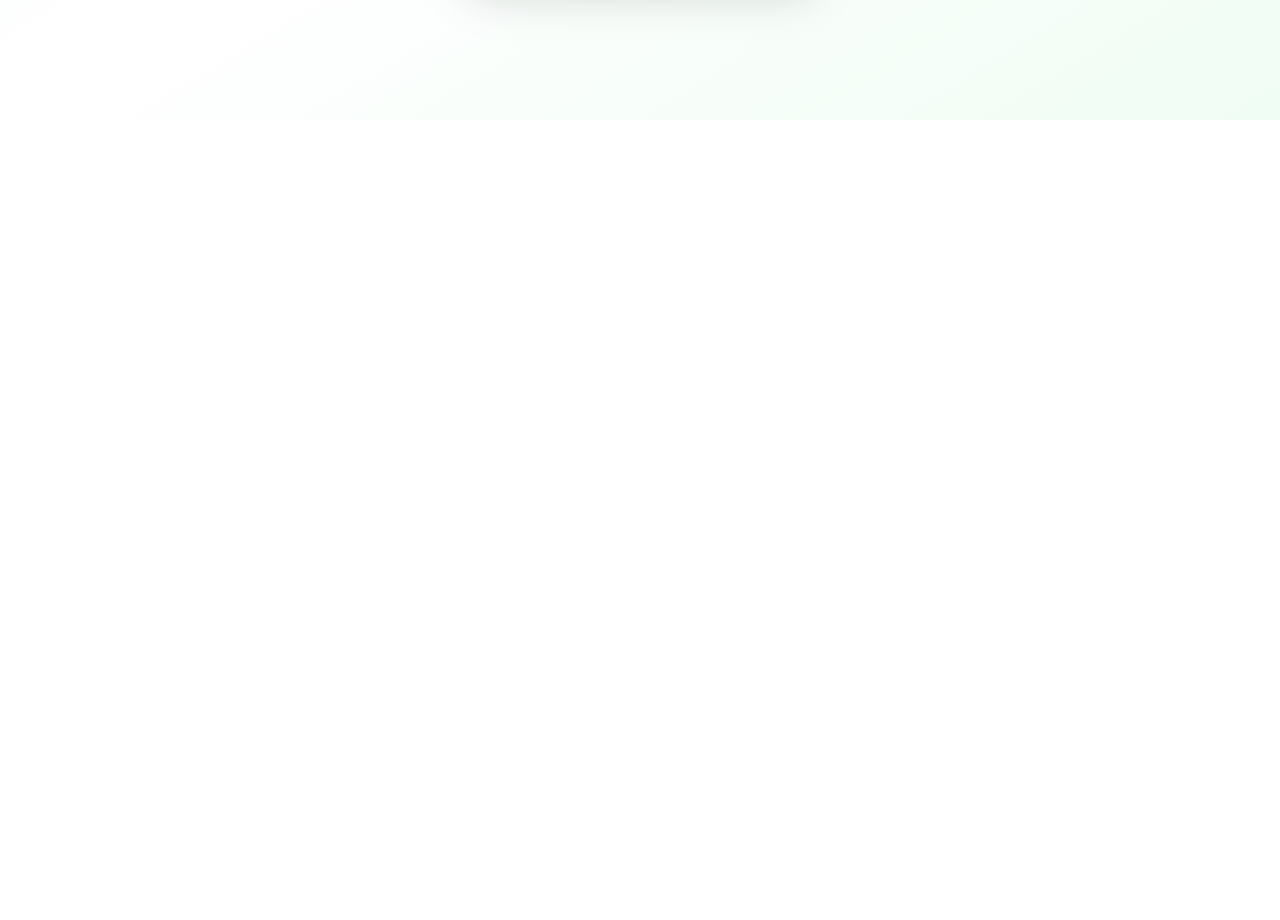
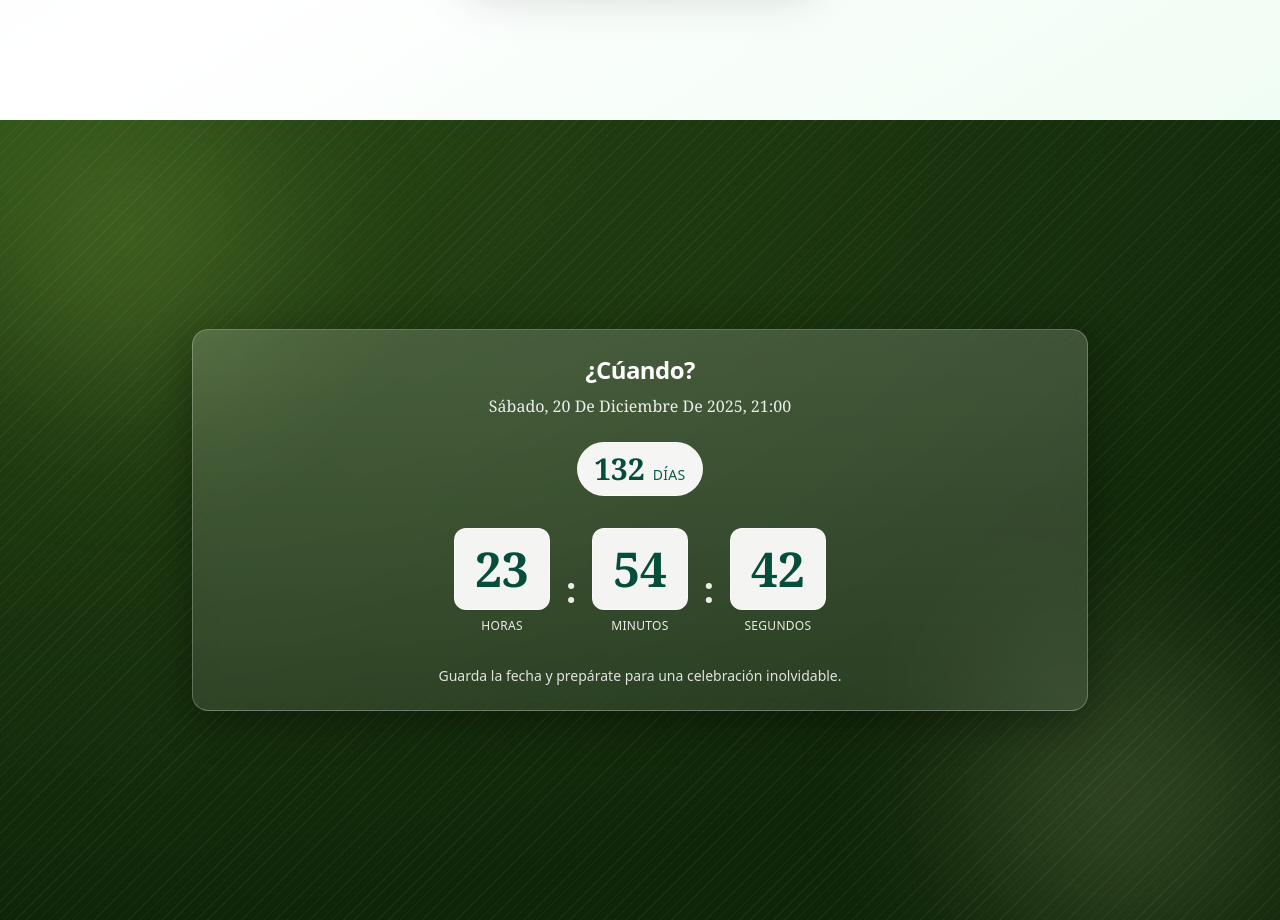
Before and after one commit to cerciber/invitation, a Next.js app: page / in a window 1280 px wide. Shown: the part 680-1600 px from the top of the page. Before the commit the page ends 800 px from the top, so only its background shows below. Built offline with nearby package versions, Linux system fonts and the light colour scheme.

Commit message:
feat: countdown

```diff
--- a/src/app/page.tsx
+++ b/src/app/page.tsx
@@ -1,4 +1,5 @@
 import { HeroSection } from '@/components/sections/HeroSection'
+import { CountdownSection } from '@/components/sections/CountdownSection'
 
 interface HomePageProps {
   searchParams: { [key: string]: string | string[] | undefined }
@@ -10,6 +11,7 @@ export default function HomePage({ searchParams }: HomePageProps) {
   return (
     <main className="min-h-screen">
       <HeroSection guestCode={guestCode} />
+      <CountdownSection />
     </main>
   )
 }
--- /dev/null
+++ b/src/components/sections/CountdownSection.tsx
@@ -0,0 +1,134 @@
+'use client'
+
+import { useEffect, useMemo, useState } from 'react'
+import { getWeddingDate, getWeddingDateISO } from '@/data/event'
+
+interface TimeLeftState {
+  totalMs: number
+  days: number
+  hours: number
+  minutes: number
+  seconds: number
+}
+
+function calculateTimeLeft(targetDate: Date): TimeLeftState {
+  const now = new Date()
+  const diffMs = Math.max(0, targetDate.getTime() - now.getTime())
+
+  const secondsTotal = Math.floor(diffMs / 1000)
+  const days = Math.floor(secondsTotal / (60 * 60 * 24))
+  const hours = Math.floor((secondsTotal % (60 * 60 * 24)) / (60 * 60))
+  const minutes = Math.floor((secondsTotal % (60 * 60)) / 60)
+  const seconds = Math.floor(secondsTotal % 60)
+
+  return { totalMs: diffMs, days, hours, minutes, seconds }
+}
+
+function formatWeddingDateLabel(date: Date, iso: string): string {
+  const formatter = new Intl.DateTimeFormat('es-ES', {
+    weekday: 'long',
+    year: 'numeric',
+    month: 'long',
+    day: 'numeric',
+    hour: '2-digit',
+    minute: '2-digit',
+  })
+  const base = formatter.format(date)
+  const match = iso.match(/([+-]\d{2}:\d{2}|Z)$/)
+  const offset = match ? match[1] : ''
+  const offsetLabel = offset === 'Z' ? 'GMT' : offset ? `GMT${offset}` : ''
+  return base
+}
+
+export function CountdownSection() {
+  const targetDate = useMemo(() => getWeddingDate(), [])
+  const iso = useMemo(() => getWeddingDateISO(), [])
+  const [timeLeft, setTimeLeft] = useState<TimeLeftState>(() => calculateTimeLeft(targetDate))
+
+  useEffect(() => {
+    const id = setInterval(() => setTimeLeft(calculateTimeLeft(targetDate)), 1000)
+    return () => clearInterval(id)
+  }, [targetDate])
+
+  const isTimeUp = timeLeft.totalMs <= 0
+  const dateLabel = formatWeddingDateLabel(targetDate, iso)
+
+  const Unit = ({ value, label }: { value: string; label: string }) => (
+    <div className="flex flex-col items-center">
+      <div className="rounded-xl bg-white/95 border border-white/60 shadow-sm px-4 py-3 sm:px-5 sm:py-4">
+        <span className="text-4xl sm:text-5xl font-bold text-emerald-900 tabular-nums font-serif">{value}</span>
+      </div>
+      <span className="mt-2 text-[10px] sm:text-xs uppercase tracking-wide text-white/90">{label}</span>
+    </div>
+  )
+
+  return (
+    <section
+      className="h-screen overflow-hidden relative flex items-center justify-center px-5 py-6"
+      style={{
+        background:
+          'radial-gradient(120% 100% at 0% 0%, #2d5016 0%, #1f3a10 40%, #0f2508 100%)',
+      }}
+    >
+      {/* Capa de textura sutil para más diseño y contraste con la tarjeta */}
+      <div
+        className="pointer-events-none absolute inset-0 opacity-[0.07]"
+        style={{
+          background:
+            'repeating-linear-gradient(135deg, rgba(255,255,255,0.7) 0px, rgba(255,255,255,0.7) 1px, transparent 1px, transparent 8px)',
+        }}
+        aria-hidden
+      />
+      {/* Brillos suaves para profundidad */}
+      <div
+        className="pointer-events-none absolute -top-24 -left-24 w-[28rem] h-[28rem] rounded-full blur-3xl"
+        style={{ background: 'radial-gradient(closest-side, rgba(167,201,87,0.25), rgba(167,201,87,0))' }}
+        aria-hidden
+      />
+      <div
+        className="pointer-events-none absolute -bottom-28 -right-20 w-[30rem] h-[30rem] rounded-full blur-3xl"
+        style={{ background: 'radial-gradient(closest-side, rgba(212,224,155,0.22), rgba(212,224,155,0))' }}
+        aria-hidden
+      />
+
+      <div className="relative z-10 w-full max-w-4xl h-full flex flex-col items-center justify-center">
+        {/* Panel “glass” para jerarquía visual */}
+        <div className="w-full rounded-2xl px-5 sm:px-8 py-6 border backdrop-blur-md shadow-2xl"
+          style={{
+            background: 'linear-gradient(180deg, rgba(255,255,255,0.18) 0%, rgba(255,255,255,0.10) 100%)',
+            borderColor: 'rgba(255,255,255,0.25)',
+            boxShadow: '0 10px 40px rgba(0,0,0,0.35)'
+          }}
+        >
+          {/* Encabezado */}
+          <div className="text-center">
+            <h3 className="text-xl sm:text-2xl font-semibold tracking-tight text-white">¿Cúando?</h3>
+            <p className="mt-2 text-white/90 font-serif capitalize text-sm sm:text-base leading-tight break-words">{dateLabel}</p>
+          </div>
+
+          {/* Días destacados */}
+          <div className="mt-6 flex justify-center">
+            <div className="inline-flex items-baseline gap-2 rounded-full bg-white/95 border border-white/70 px-4 py-2">
+              <span className="text-2xl sm:text-3xl font-bold text-emerald-900 tabular-nums font-serif">{timeLeft.days}</span>
+              <span className="text-xs sm:text-sm uppercase tracking-wide text-emerald-800">Días</span>
+            </div>
+          </div>
+
+          {/* Hora:minuto:segundo juntos */}
+          <div className="mt-6 sm:mt-8 flex items-end justify-center gap-3 sm:gap-4">
+            <Unit value={timeLeft.hours.toString().padStart(2, '0')} label="Horas" />
+            <div className="pb-5 sm:pb-6 text-white/90 text-3xl sm:text-4xl font-semibold">:</div>
+            <Unit value={timeLeft.minutes.toString().padStart(2, '0')} label="Minutos" />
+            <div className="pb-5 sm:pb-6 text-white/90 text-3xl sm:text-4xl font-semibold">:</div>
+            <Unit value={timeLeft.seconds.toString().padStart(2, '0')} label="Segundos" />
+          </div>
+
+          {/* Nota */}
+          <p className="mt-6 sm:mt-8 text-center text-white/85 text-xs sm:text-sm">Guarda la fecha y prepárate para una celebración inolvidable.</p>
+        </div>
+      </div>
+    </section>
+  )
+}
+
+export default CountdownSection
--- /dev/null
+++ b/src/data/event.ts
@@ -0,0 +1,17 @@
+export interface WeddingEventConfig {
+  weddingDateISO: string
+}
+
+// Edita esta fecha a la de tu boda. Usa formato ISO, incluyendo zona horaria si aplica.
+// Ejemplo: 2025-12-20T16:00:00-05:00
+export const weddingEventConfig: WeddingEventConfig = {
+  weddingDateISO: '2025-12-20T16:00:00-05:00',
+}
+
+export function getWeddingDate(): Date {
+  return new Date(weddingEventConfig.weddingDateISO)
+}
+
+export function getWeddingDateISO(): string {
+  return weddingEventConfig.weddingDateISO
+}
```
